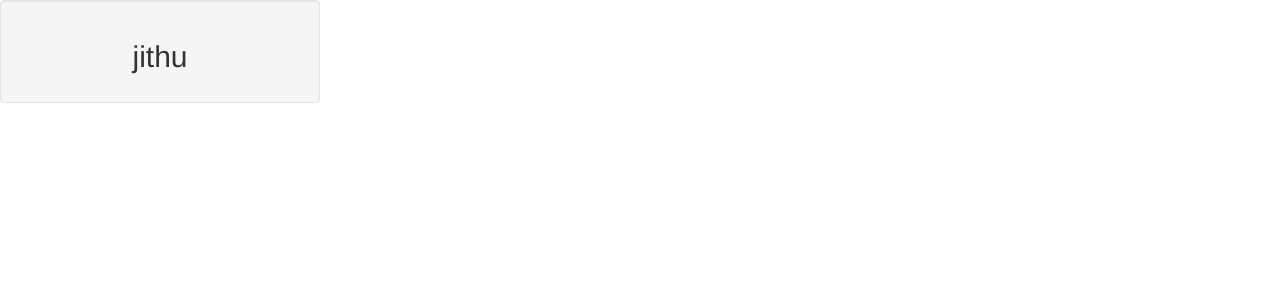
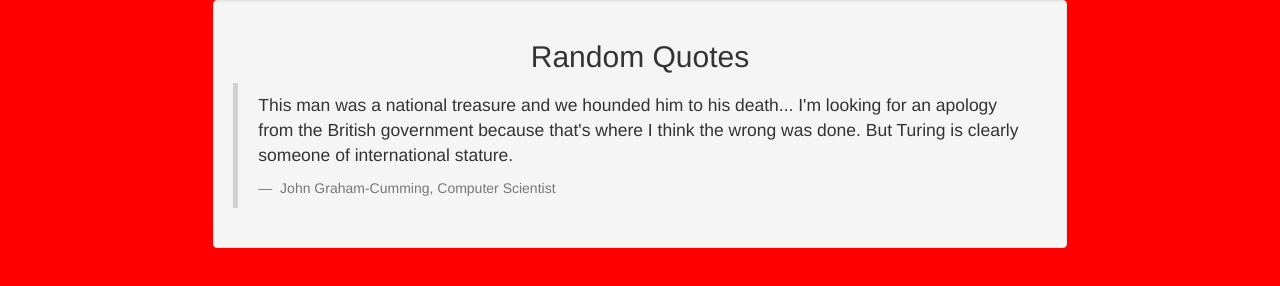
Before and after one commit to jithurjacob/FreeCodeCamp, a plain HTML site: page Random Quote Page/index.html in a window 1280 px wide. Drawn offline with nearby package versions, Linux system fonts and the light colour scheme.

Commit message:
base design

```diff
--- a/Random Quote Page/index.html
+++ b/Random Quote Page/index.html
@@ -5,21 +5,24 @@
     <link href="https://cdnjs.cloudflare.com/ajax/libs/twitter-bootstrap/3.3.7/css/bootstrap.min.css" rel="stylesheet">
     <script src="https://cdnjs.cloudflare.com/ajax/libs/jquery/3.1.1/jquery.min.js"></script>
     <style>
-        .quote-container{
-
-        }
-        h2{
-
-
-
+        body{
+            margin: 0;
+            background-color: red;
         }
     </style>
 </head>
 <body>
     <div class="container-fluid">
         <div class="row">
-            <div class="col-xs-12 col-sm-3 col-md-3 well quote-container">
-                <h2 class="text-center">jithu</h2>
+            <div class="col-xs-12 col-sm-8 col-md-8 col-sm-offset-2 col-md-offset-2  well quote-container">
+                <h2 class="text-center">Random Quotes</h2>
+                <p>
+                    <blockquote>
+                        <p>
+                            This man was a national treasure and we hounded him to his death... I'm looking for an apology from the British government because that's where I think the wrong was done. But Turing is clearly someone of international stature.</p>
+                        <footer> John Graham-Cumming, Computer Scientist</footer>
+                    </blockquote>
+                </p>
             </div>
         </div>
     </div>
```
